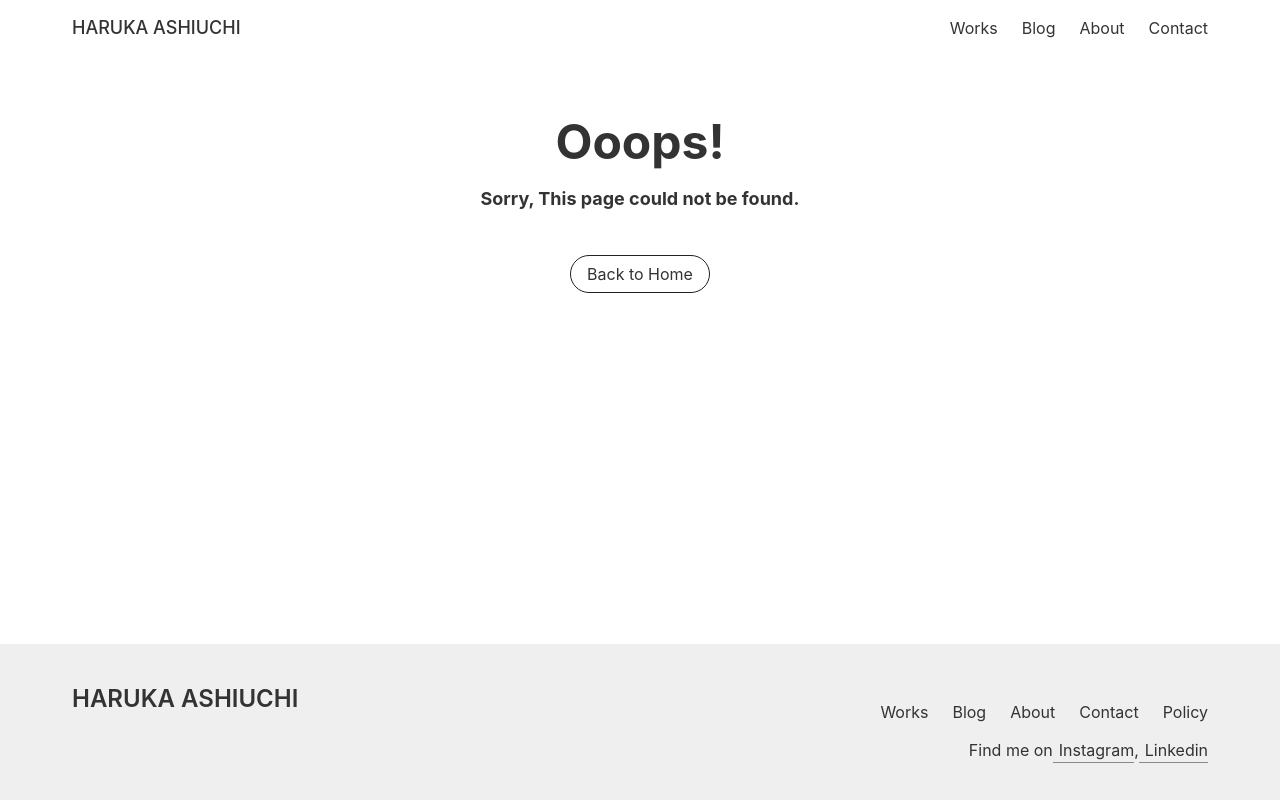
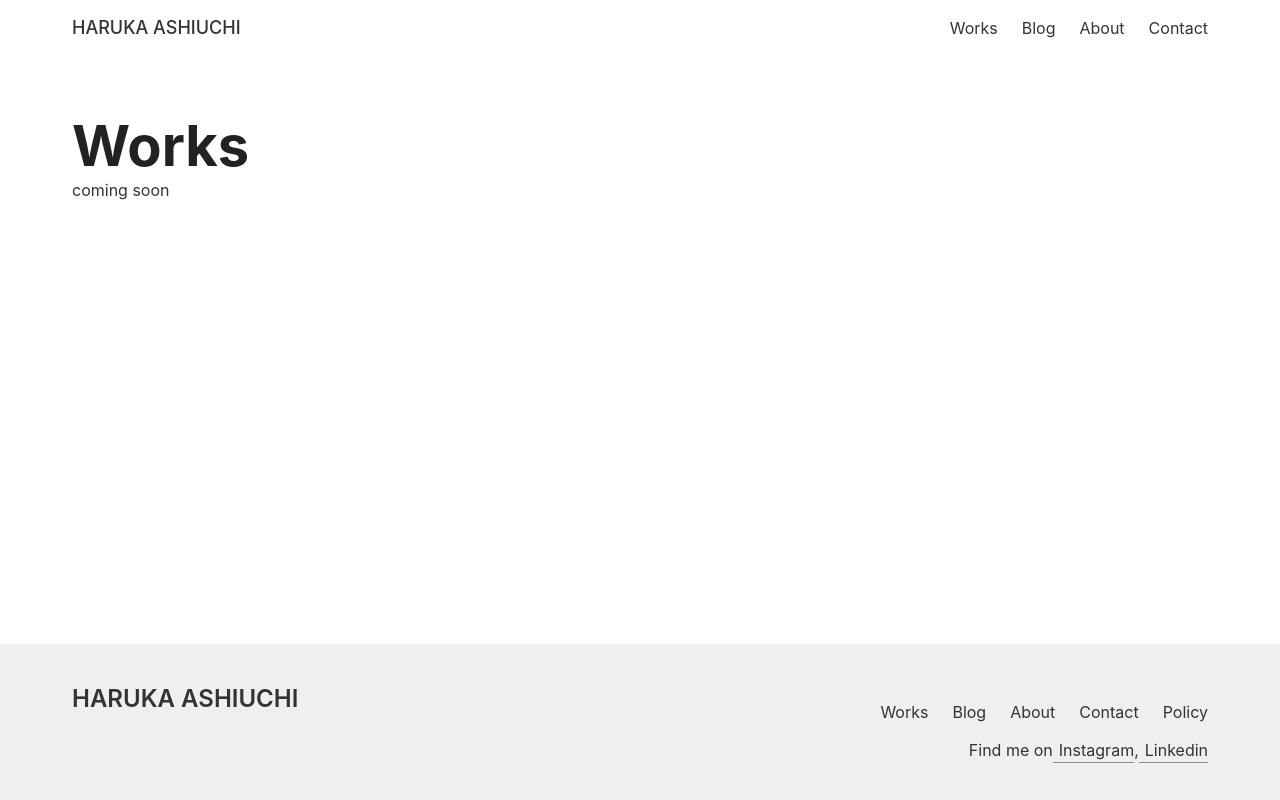
Before and after one commit to thisisassy/website, a Next.js app: page /works in a window 1280 px wide. Before the commit this address had no page. Built offline with nearby package versions, Linux system fonts and the light colour scheme.

Commit message:
他のページを作る

```diff
--- /dev/null
+++ b/app/blog/[slug]/page.tsx
@@ -0,0 +1,3 @@
+export default async function BlogPost() {
+  return <div></div>;
+}
--- /dev/null
+++ b/app/blog/blog.module.scss
@@ -0,0 +1,6 @@
+.blog__content {
+  .heading {
+    font-size: 56px;
+    color: var(--main-black);
+  }
+}
--- /dev/null
+++ b/app/contact/contact.module.scss
@@ -0,0 +1,6 @@
+.contact__content {
+  .heading {
+    font-size: 56px;
+    color: var(--main-black);
+  }
+}
--- /dev/null
+++ b/app/works/page.tsx
@@ -0,0 +1,10 @@
+import styles from "./works.module.scss";
+
+export default function Works() {
+  return (
+    <div className={styles.works__content}>
+      <h2 className={styles.heading}>Works</h2>
+      <p>coming soon</p>
+    </div>
+  );
+}
--- /dev/null
+++ b/app/works/works.module.scss
@@ -0,0 +1,6 @@
+.works__content {
+  .heading {
+    font-size: 56px;
+    color: var(--main-black);
+  }
+}
```
Also changed, not shown: app/blog/page.tsx (added, +9 -0 lines), app/contact/page.tsx (added, +9 -0 lines), app/policy/page.tsx (added, +9 -0 lines), app/policy/policy.module.scss (added, +7 -0 lines).
